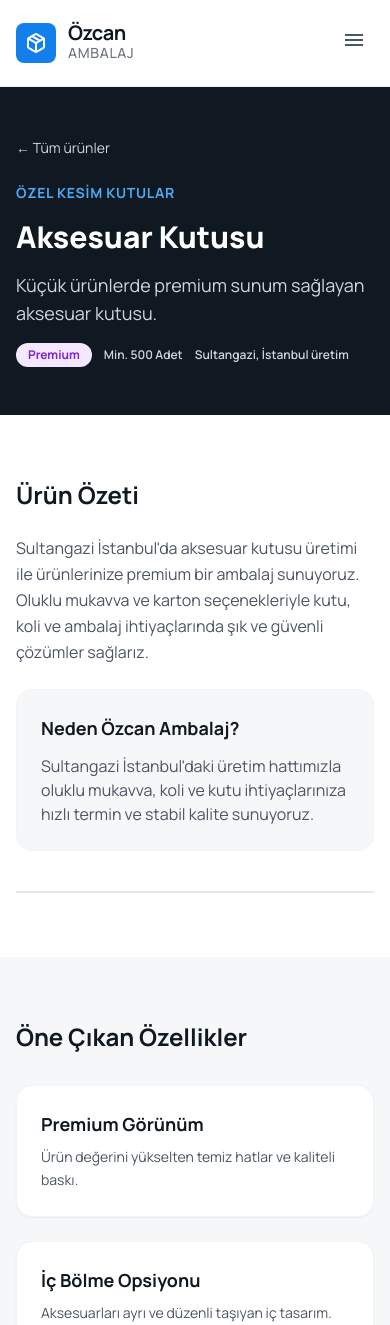
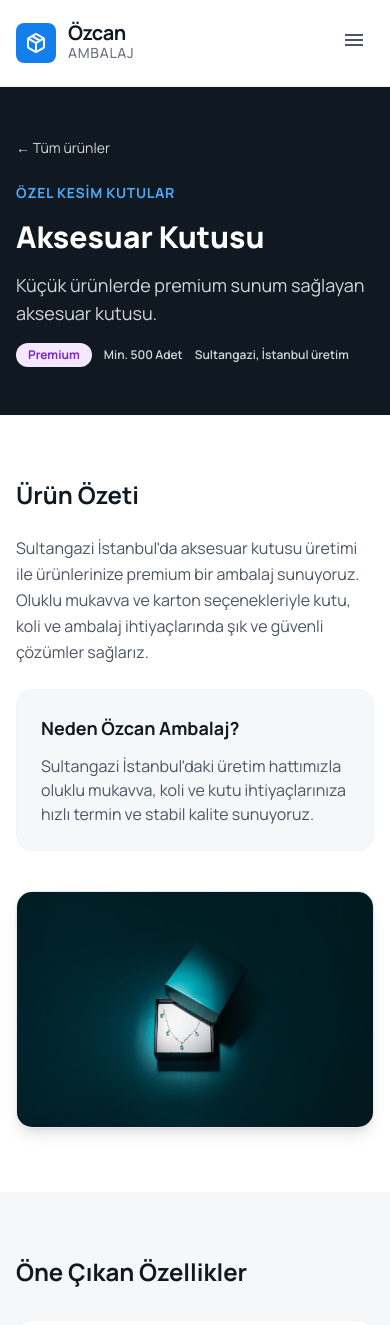
Before and after one commit to husnudarici/ozcan-ambalaj, a Next.js app: page /urunler/aksesuar-kutusu in a window 390 px wide. Shown: the top 1325 px of the page. Built offline with nearby package versions, Linux system fonts and the light colour scheme.

Commit message:
fix: adjust image properties for better responsiveness and layout

```diff
--- a/app/urunler/[slug]/page.tsx
+++ b/app/urunler/[slug]/page.tsx
@@ -130,13 +130,14 @@
               </p>
             </div>
           </div>
-          <div className="relative rounded-2xl overflow-hidden border border-gray-200 shadow-lg bg-gray-100 aspect-square">
+          <div className="rounded-2xl border border-gray-200 shadow-lg bg-gray-100 aspect-square overflow-hidden">
             <Image
               src={product.image}
               alt={product.title}
-              fill
+              width={1200}
+              height={1200}
               sizes="(max-width: 1024px) 100vw, 50vw"
-              className="object-cover"
+              className="h-full w-full object-cover"
             />
           </div>
         </div>
```
